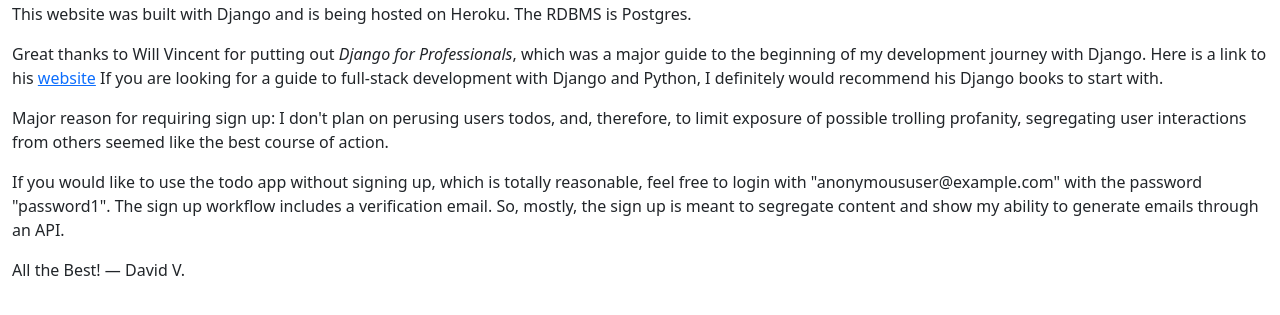
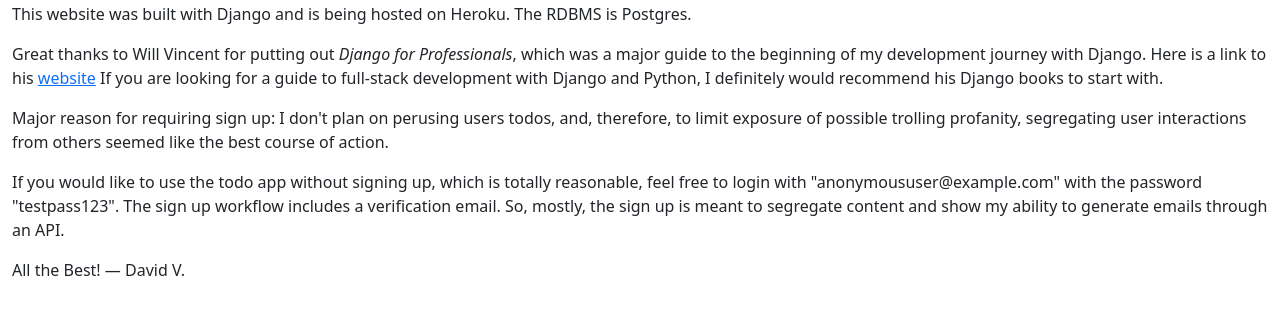
Before and after one commit to letusgitcommit/simple_portfolio, a Django app: page / in a window 1280 px wide. Shown: the part 189-504 px from the top of the page. Run offline with Django 4.2, Linux system fonts and the light colour scheme; parts of the project's set-up code (start-up, migrations or seed data) failed here and were passed over.

Commit message:
had to update the available password for the anonymous user.

```diff
--- a/pages/templates/pages/home.html
+++ b/pages/templates/pages/home.html
@@ -37,7 +37,7 @@
     </p>
     <p>
         If you would like to use the todo app without signing up, which is totally reasonable, feel free to login with
-        "anonymoususer@example.com" with the password "password1". The sign up workflow includes a verification email.
+        "anonymoususer@example.com" with the password "testpass123". The sign up workflow includes a verification email.
         So, mostly, the sign up is meant to segregate content and show my ability to generate emails through an API.
     </p>
     <p>
```
